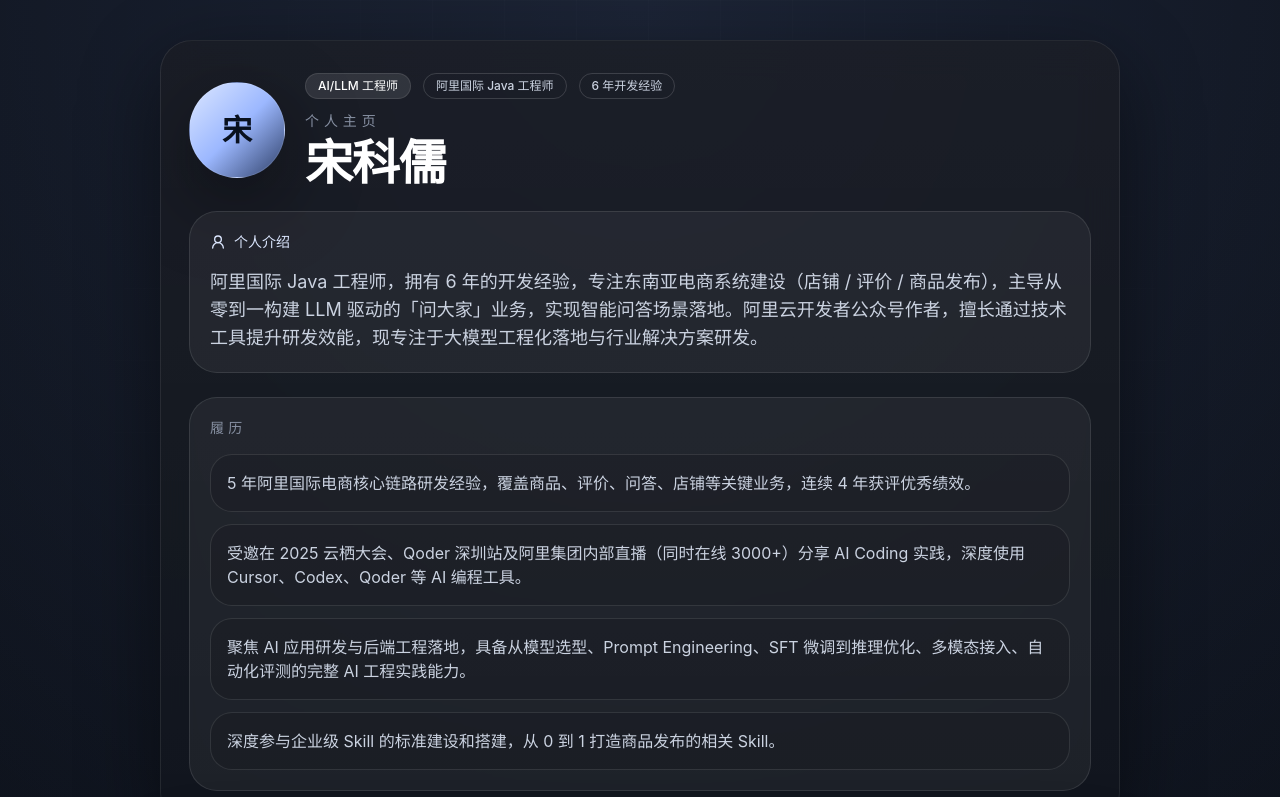
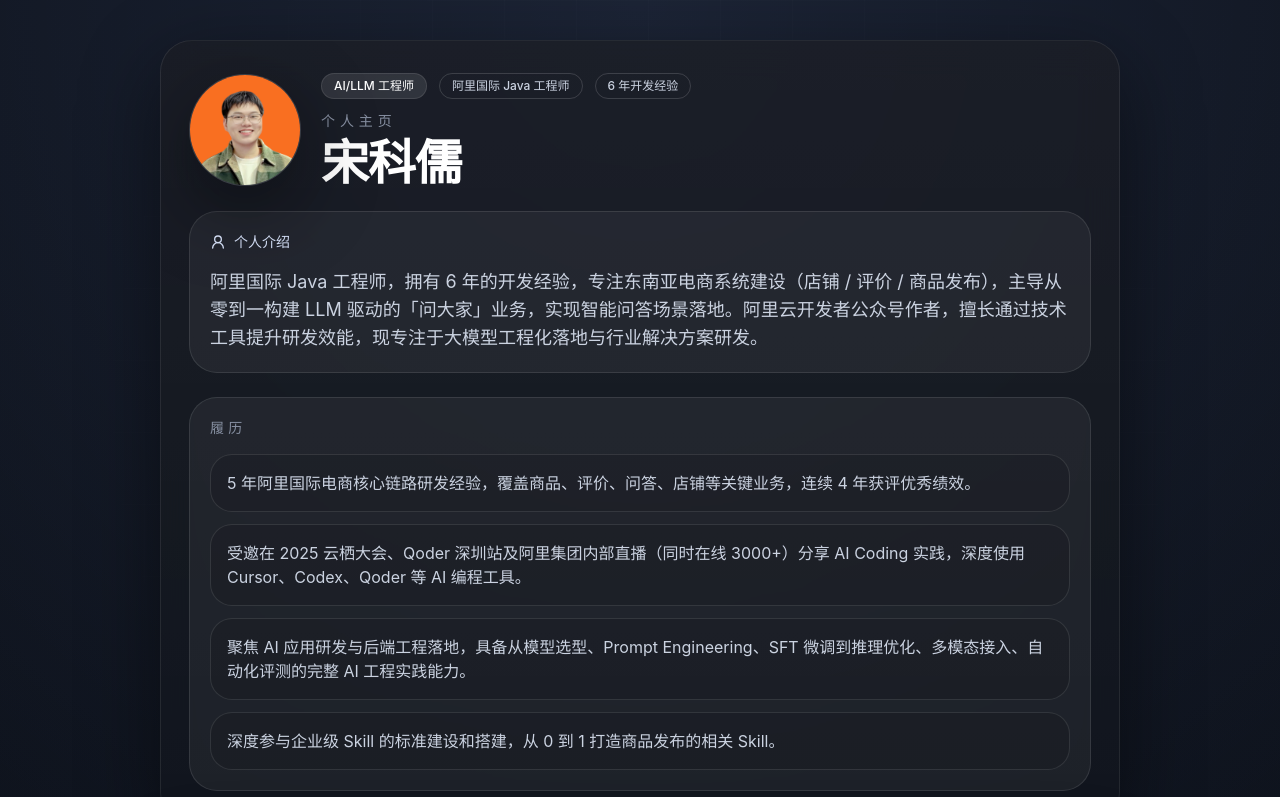
Before and after one commit to keru-s/keru-s.github.io, a Next.js app: page / in a window 1280 px wide. Shown: the top 797 px of the page. Built offline with nearby package versions, Linux system fonts and the light colour scheme.

Commit message:
feat(图片): 增加头像，修改文章图片

```diff
--- a/app/page.tsx
+++ b/app/page.tsx
@@ -20,8 +20,15 @@ export default async function HomePage() {
           <section className={cn(sectionClass, "bg-hero-glow")}>
             <div className="flex flex-col gap-6">
               <div className="flex flex-col gap-5 sm:flex-row sm:items-center">
-                <div className="flex h-24 w-24 shrink-0 items-center justify-center rounded-full border border-white/10 bg-gradient-to-br from-[#DCE7FF] via-[#9CB8FF] to-[#2D3E66] text-3xl font-semibold text-[#09111F] shadow-panel">
-                  宋
+                <div className="relative h-24 w-24 shrink-0 overflow-hidden rounded-full border border-white/10 bg-white/5 shadow-panel sm:h-28 sm:w-28">
+                  <Image
+                    src="/images/profile-songkeru.png"
+                    alt="宋科儒个人头像"
+                    fill
+                    className="object-cover"
+                    sizes="(max-width: 640px) 96px, 112px"
+                    priority
+                  />
                 </div>
                 <div className="space-y-3">
                   <div className="flex flex-wrap items-center gap-3">
```
Also changed, not shown: public/images/footprints/aliyun-article.png, public/images/profile-songkeru.png (added).
